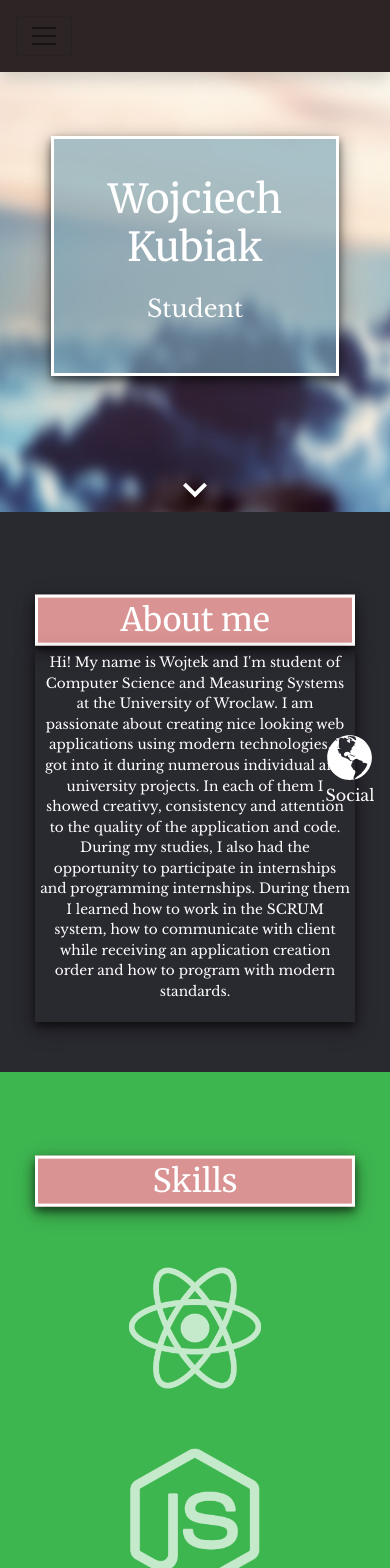
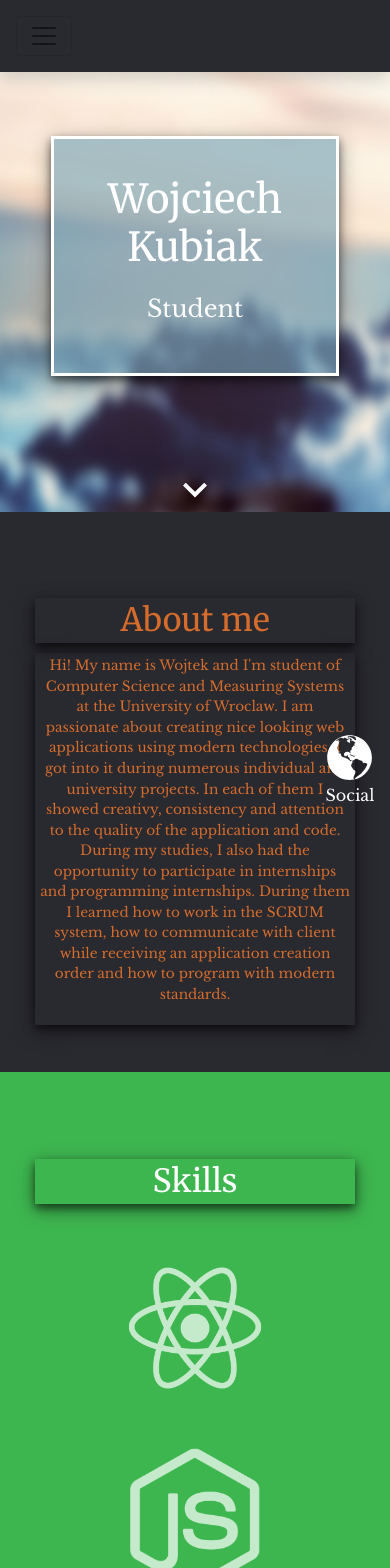
Before and after one commit to wojciechkubiak/my-site, a React (Create React App) app: page / in a window 390 px wide. Shown: the top 1568 px of the page. Built offline with nearby package versions, Linux system fonts and the light colour scheme.

Commit message:
Mobile colors

```diff
--- a/src/components/About/About.css
+++ b/src/components/About/About.css
@@ -52,7 +52,7 @@
 @media only screen and (max-width: 700px) {
   #about {
     position: relative;
-    color: white;
+    color: #d56c2c;
     height: 35em;
   }
 
@@ -68,8 +68,6 @@
   .AboutContainer > h1 {
     font-size: 2em;
     text-align: center;
-    border: 3px solid white;
-    background-color: #da9393;
     box-shadow: 0 4px 8px 0 rgba(0, 0, 0, 0.5), 0 6px 20px 0 rgba(0, 0, 0, 0.4);
     padding: 0.1em;
     margin-left: 0;
--- a/src/components/Header/Header.css
+++ b/src/components/Header/Header.css
@@ -17,7 +17,7 @@
 }
 
 .HeaderTextColorDark {
-  color: #381e2a!important
+  color: #292930!important
 }
 
 .HeaderLink:hover {
@@ -49,11 +49,11 @@
   }
 
   .HeaderTop {
-    background-color: #2c2425;
+    background-color: #292930;
   }
 
   .HeaderOut {
-    background-color:#2c2425;
+    background-color:#292930;
   }
 
 }
--- a/src/components/Skills/Skills.css
+++ b/src/components/Skills/Skills.css
@@ -69,13 +69,10 @@
   #skills > h1 {
     font-size: 2em;
     text-align: center;
-    border: 3px solid white;
-    background-color: #da9393;
     box-shadow: 0 4px 8px 0 rgba(0, 0, 0, 0.5), 0 6px 20px 0 rgba(0, 0, 0, 0.4);
     padding: 0.1em;
     width: 10em;
     top: 3.4em;
-
     left: 50%;
     transform: translate(-50%, -50%);
   }
```
